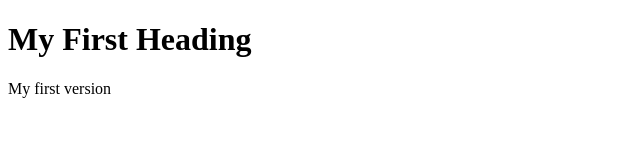
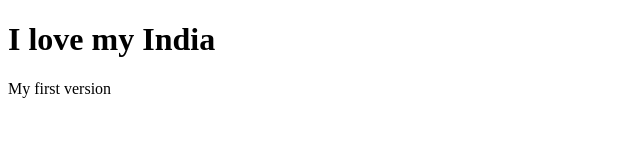
Before and after one commit to abhivicky5788/new-jobs, a plain HTML site: page repogit/index.html in a window 1280 px wide. Shown: the whole page, without its empty margins (0-640 px from the left). Drawn offline with Linux system fonts and the light colour scheme.

Commit message:
new correction in index.html file

```diff
--- a/repogit/index.html
+++ b/repogit/index.html
@@ -2,7 +2,7 @@
 <html>
 <body>
 
-<h1>My First Heading</h1>
+<h1>I love my India</h1>
 <p>My first version</p>
 
 </body>
```
